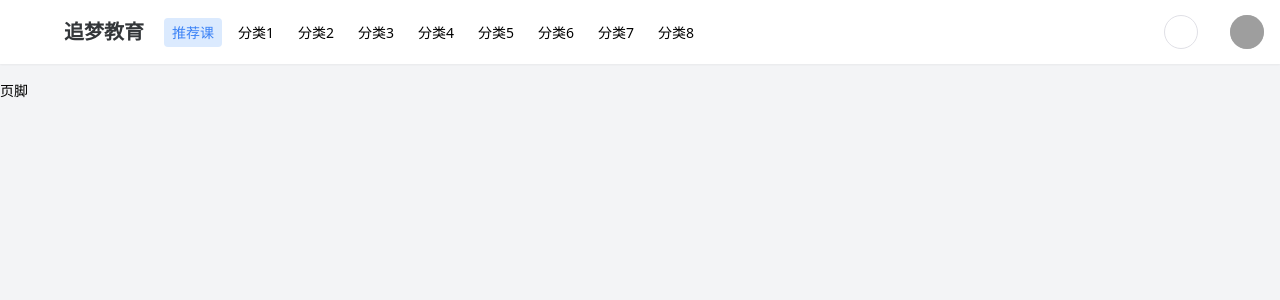
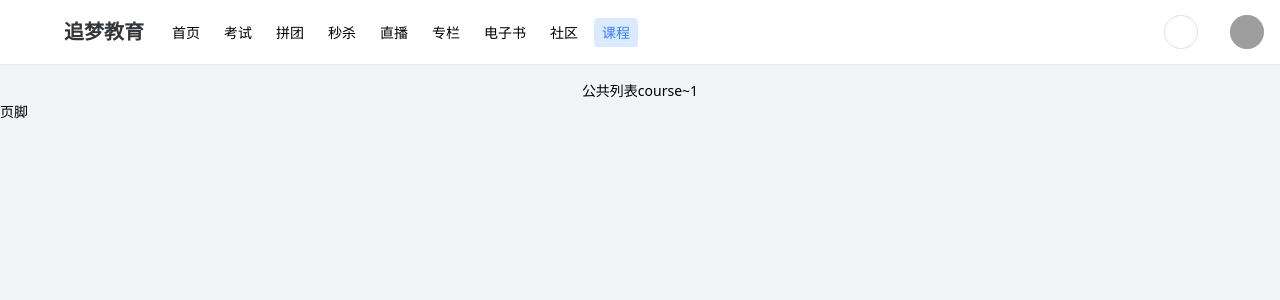
Before and after one commit to Pavlo1994/Vue3-Node, a Nuxt app: page /list/course/1 in a window 1280 px wide. Shown: the top 300 px of the page. Built offline with nearby package versions, Linux system fonts and the light colour scheme; grey boxes are pictures that could not be loaded; some icons are missing.

Commit message:
:pencil: 跳转和动态路由页面基础设计实现

```diff
--- a/components/NavBar.vue
+++ b/components/NavBar.vue
@@ -3,8 +3,10 @@
         <div class="container flex items-center h-[4rem]">
             <n-button text class="!ml-[3rem] !text-xl !font-bold ">追梦教育</n-button>
             <div class="menu">
-                <div class="menu-item menu-item-active">推荐课</div>
-                <div class="menu-item" v-for="i in 8" :key="i">分类{{i}}</div>
+                <div class="menu-item" v-for="(item,index) in menus" :key="item.name"
+                :class="{'menu-item-active':(route.path==item.path)}"
+                @click="handleOpen(item.path)"
+                >{{item.name}}</div>
             </div>
 
             <n-button circle class="ml-auto mr-[2rem]">
@@ -29,6 +31,9 @@
 import { NButton, NIcon, NDropdown, NAvatar } from 'naive-ui'
 import { Search } from '@vicons/ionicons5'
 
+
+const route = useRoute();
+
 const userOptions = [{
     label: "用户中心",
     key: "center",
@@ -36,6 +41,40 @@ const userOptions = [{
     label: "账号退出",
     key: "logout",
 }]
+
+//定义导航菜单数据
+const menus=[{
+    name: "首页",
+    path: "/"
+},{
+    name: "考试",
+    path: "/paper/1"
+},{
+    name: "拼团",
+    path: "/list/group/1"
+},{
+    name: "秒杀",
+    path: "/list/flashsale/1"
+},{
+    name: "直播",
+    path: "/list/live/1"
+},{
+    name: "专栏",
+    path: "/list/column/1"
+},{
+    name: "电子书",
+    path: "/list/book/1"
+},{
+    name: "社区",
+    path: "/bbs/0/1"
+},{
+    name: "课程",
+    path: "/list/course/1"
+}]
+
+function handleOpen(path){
+    navigateTo(path)
+}
 </script>
 
 <style>
@@ -48,7 +87,7 @@ const userOptions = [{
 }
 .menu-item{
     transition: all .3s;
-    @apply px-2 py-1 mx-1 rounded hover:(bg-blue-50 text-blue-500) !active:(bg-blue-100);
+    @apply px-2 py-1 mx-1 rounded cursor-pointer hover:(bg-blue-50 text-blue-500) !active:(bg-blue-100);
 }
 .menu-item-active{
     @apply !bg-blue-100 !text-blue-500;
--- /dev/null
+++ b/pages/bbs/[bbs_id]/[page].vue
@@ -0,0 +1,9 @@
+<template>
+    <div>
+        问答社区{{ $route.params.bbs_id }}~{{ $route.params.page }}
+    </div>
+</template>
+<script setup>
+const route = useRoute();
+console.log(route.params.bbs_id, route.params.page);
+</script>
--- a/pages/index.vue
+++ b/pages/index.vue
@@ -1,15 +1,11 @@
 <template>
     <div>
-        <nuxt-link to="/test">goto测试页</nuxt-link>
         <p>index</p>
     </div>
-    <n-icon size="40">
-        <search />
-    </n-icon>
 </template>
 
 <script setup>
 //引入naive-ui图标
-import { NIcon } from 'naive-ui'
-import { Search } from '@vicons/ionicons5'
+// import { NIcon } from 'naive-ui'
+// import { } from '@vicons/ionicons5'
 </script>
--- /dev/null
+++ b/pages/list/[type]/[page].vue
@@ -0,0 +1,9 @@
+<template>
+    <div>
+        公共列表{{ $route.params.type }}~{{ $route.params.page }}
+    </div>
+</template>
+<script setup>
+const route = useRoute();
+console.log(route.params.type,route.params.page);
+</script>
--- /dev/null
+++ b/pages/paper/[page].vue
@@ -0,0 +1,9 @@
+<template>
+    <div>
+        考试列表{{ $route.params.page }}
+    </div>
+</template>
+<script setup>
+const route = useRoute();
+console.log(route.params.page);
+</script>
--- a/pages/test.vue
+++ /dev/null
@@ -1,6 +0,0 @@
-<template>
-    <div>
-        <nuxt-link to="/">goto首页</nuxt-link>
-       <p>test</p>
-    </div>
-</template>
```
